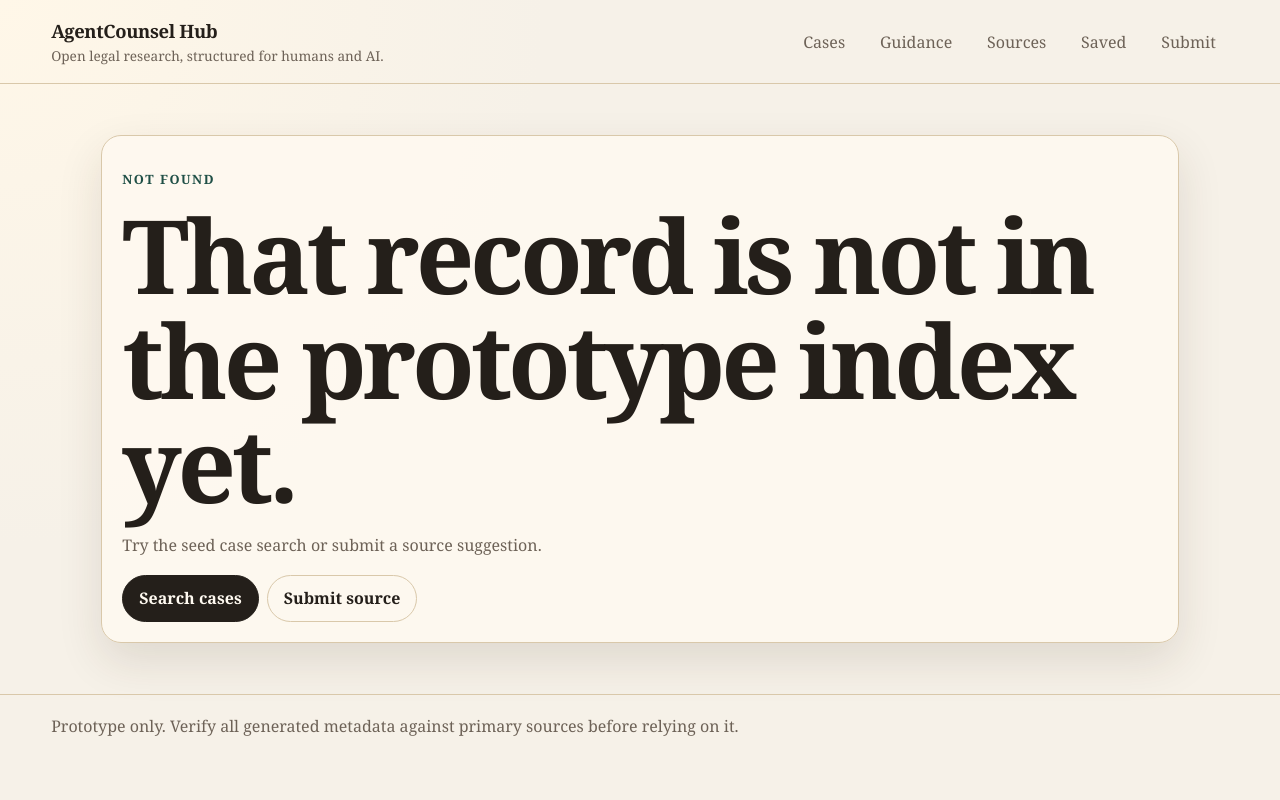
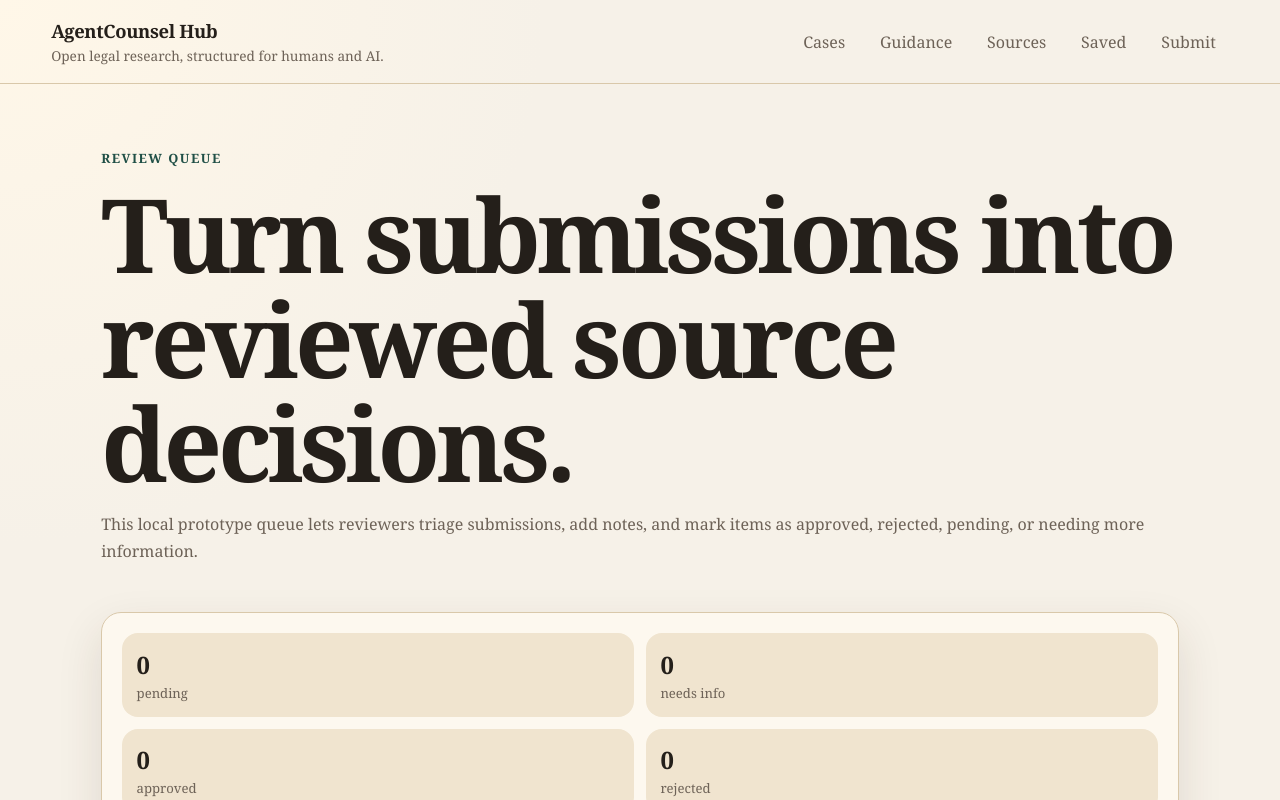
Before and after one commit to zgbrenner/agentcounselhub, a Next.js app in the folder apps/web/: page /review in a window 1280 px wide. Before the commit this address had no page. Shown: the top 800 px of the page. Built offline with nearby package versions, Linux system fonts and the light colour scheme.

Commit message:
Add review queue page

```diff
--- /dev/null
+++ b/apps/web/app/review/page.tsx
@@ -0,0 +1,18 @@
+import { ReviewQueuePanel } from "@/components/ReviewQueuePanel";
+
+export default function ReviewPage() {
+  return (
+    <>
+      <section className="hero" style={{ gridTemplateColumns: "1fr" }}>
+        <div>
+          <p className="eyebrow">Review queue</p>
+          <h1>Turn submissions into reviewed source decisions.</h1>
+          <p>
+            This local prototype queue lets reviewers triage submissions, add notes, and mark items as approved, rejected, pending, or needing more information.
+          </p>
+        </div>
+      </section>
+      <ReviewQueuePanel />
+    </>
+  );
+}
```
